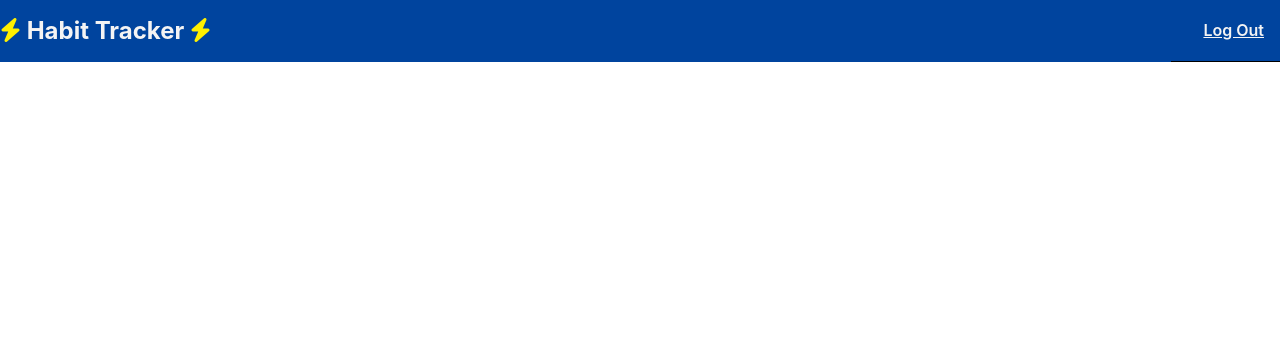
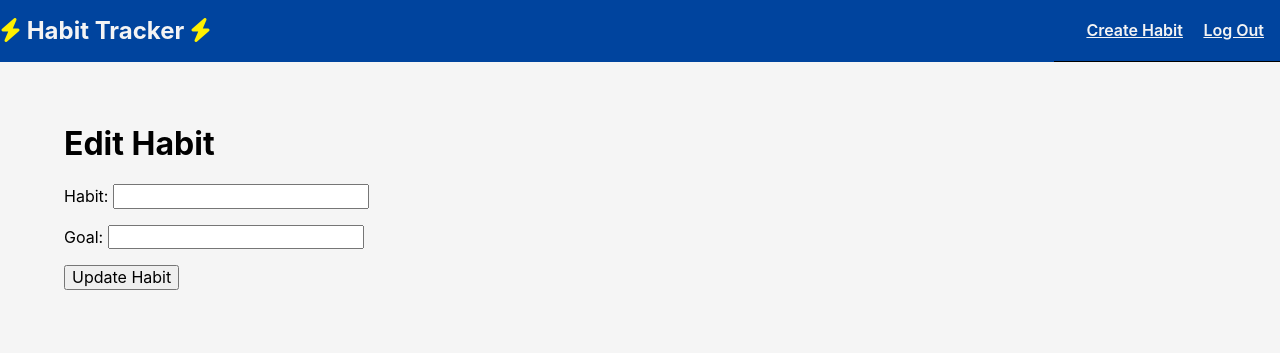
Before and after one commit to Momentum-Team-11/django-habit-tracker-Tedfulk, a Django app: template templates/habit/edit_habit.html in a window 1280 px wide. Shown: the top 353 px of the page. Run offline with Django 4.2, Linux system fonts and the light colour scheme; the template is opened without the code that fills it: values that come from a table or form of the project are taken from there, others are empty; the visitor is signed in with stand-in values (Sample User, id 1); parts of the project's set-up code (start-up, migrations or seed data) failed here and were passed over; some libraries are stand-ins or nearby versions.

Commit message:
add and edit

```diff
--- /dev/null
+++ b/static/style.css
@@ -0,0 +1,14 @@
+* {
+  box-sizing: border-box;
+}
+
+body {
+  background-color: #f5f5f5;
+}
+
+.home-deck {
+  display: flex;
+  flex-wrap: wrap;
+  gap: 20px;
+  padding: 0px;
+}
--- a/templates/base.html
+++ b/templates/base.html
@@ -28,7 +28,7 @@
     {% if user.is_authenticated %}
     <div>
      <nav>
-      <!-- <a href={% url 'add_habit' %} class="fw6 near-white ml3">Create Habit</a> -->
+      <a href={% url 'add_habit' %} class="fw6 near-white ml3">Create Habit</a>
       <a href={% url 'auth_logout' %} class="fw6 near-white ml3">Log Out</a>
       <!-- // if you are not logged in -->
       {% else %}
--- a/templates/habit/edit_habit.html
+++ b/templates/habit/edit_habit.html
@@ -1,2 +1,16 @@
 {% extends "base.html" %}
 {% load static %}
+
+{% block content %}
+<h1>Edit Habit</h1>
+
+<div>
+ <form action="{% url 'edit_habit' pk=habit.pk %}" method="POST">
+  {% csrf_token %}
+  {{ form.as_p }}
+  <div>
+   <button type="submit">Update Habit</button>
+  </div>
+ </form>
+</div>
+{% endblock %}
```
Also changed, not shown: templates/habit/add_habit.html (+14 -13 lines), templates/habit/home.html (+9 -8 lines).
